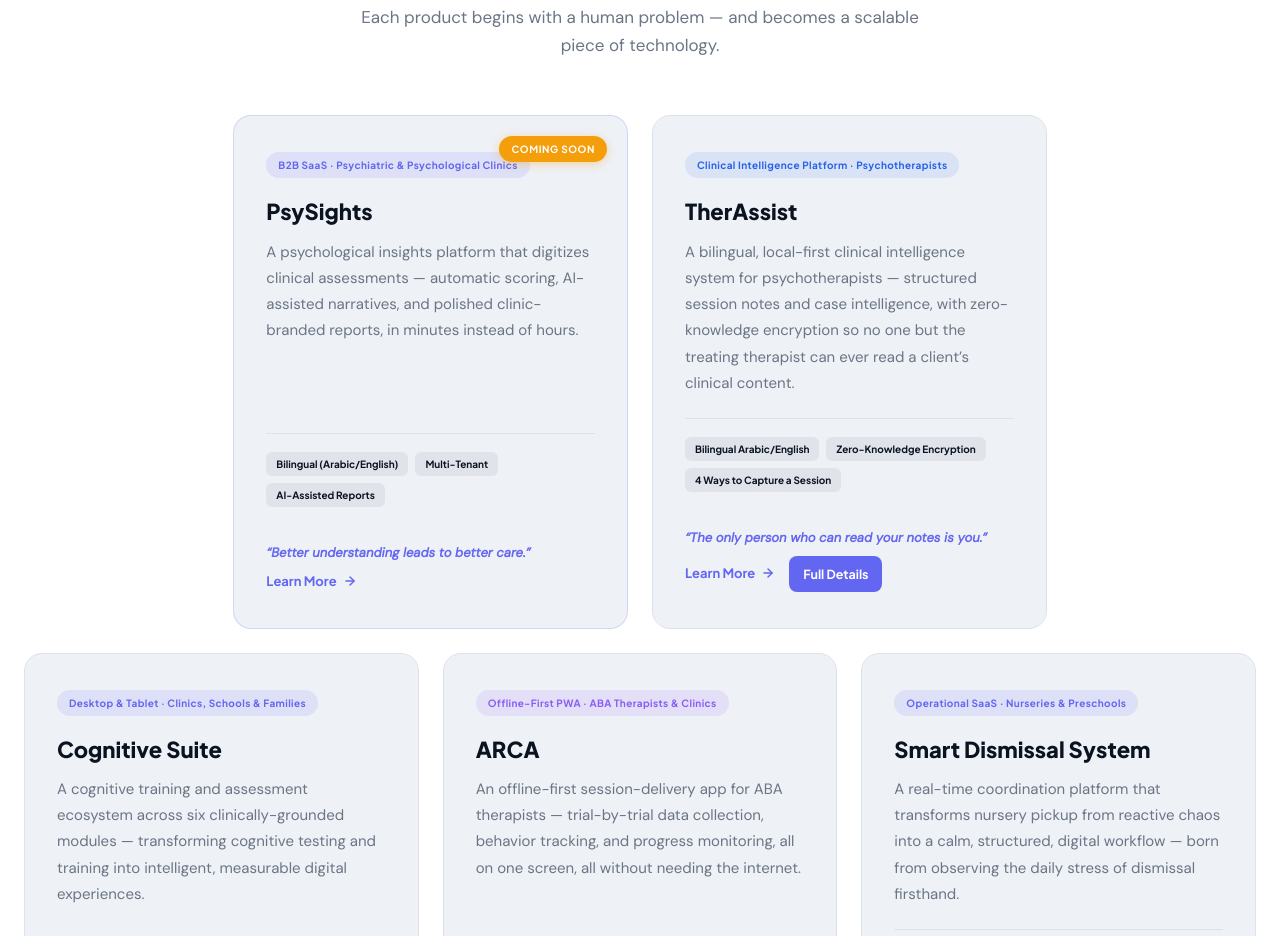
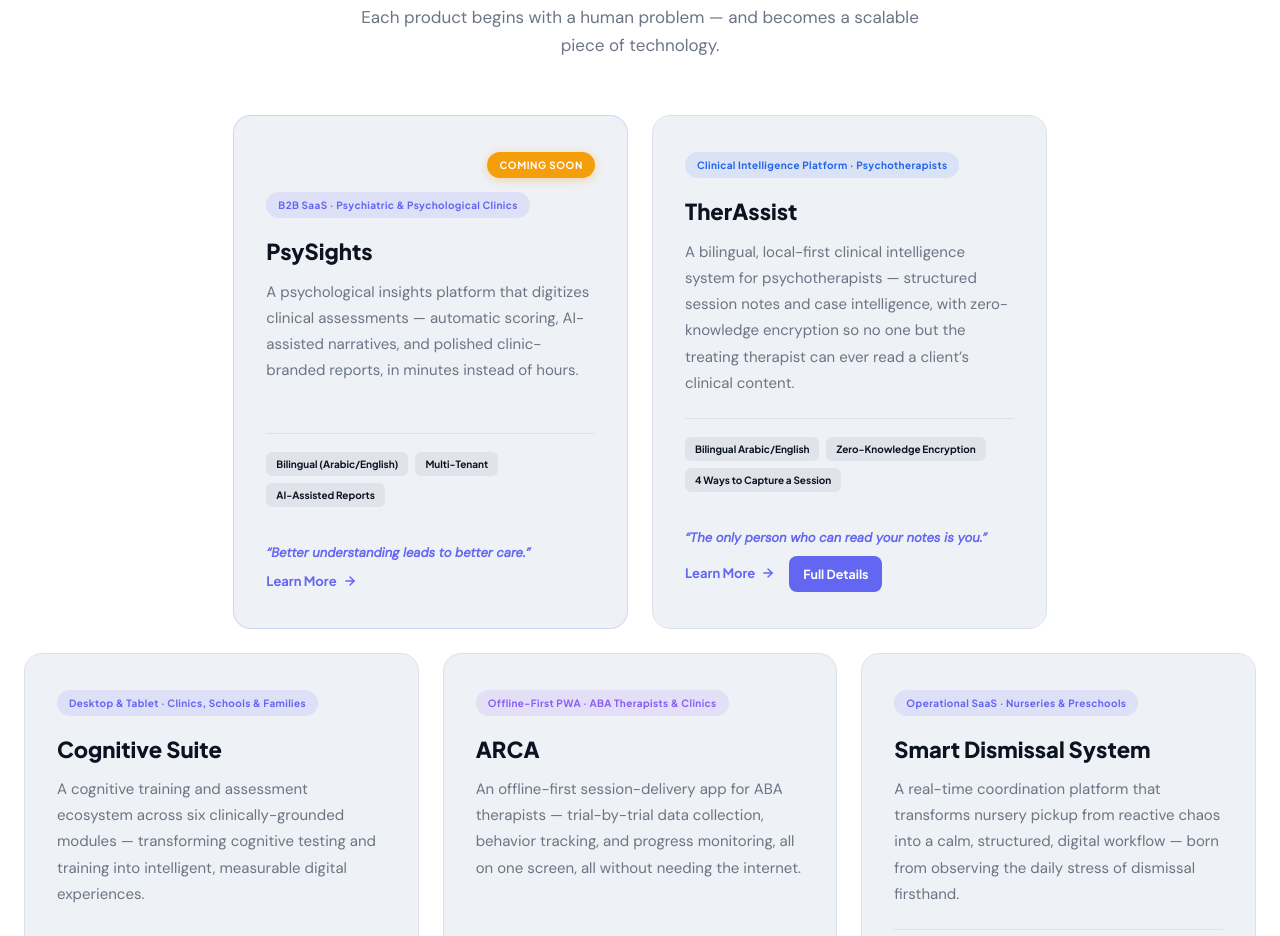
Before and after one commit to yusufaabdelatti/technothera-website, a website: page index.html in a window 1280 px wide. Shown: the part 1567-2503 px from the top of the page. Drawn offline with Linux system fonts and the light colour scheme.

Commit message:
Fix Most Popular badge tier and PsySights card badge overlap
arca.html: "Most Popular" was on ARCA+ Clinic Edition (9,500 EGP/mo) -
moved to ARCA++ Clinic Edition (20,000 EGP/mo) per direction.

index.html: the "Coming Soon" badge on the PsySights card was
absolutely positioned and collided with the category pill text at
some viewport widths. Changed it to a normal-flow element
(align-self:flex-end within the card's flex column) so it always
reserves its own space above the pill instead of floating over it.

Co-Authored-By: Claude Sonnet 5 <noreply@anthropic.com>

```diff
--- a/index.html
+++ b/index.html
@@ -86,7 +86,7 @@
     .pc--flagship{background:var(--color-light);border-color:rgba(99,102,241,.20);}
     .pc--flagship:hover{box-shadow:0 8px 32px rgba(11,19,32,.13);}
     .pc__pill{display:inline-flex;align-items:center;padding:5px 12px;border-radius:999px;font-family:var(--font-display);font-size:10px;font-weight:700;letter-spacing:.04em;margin-bottom:20px;width:fit-content;}
-    .pc__badge-soon{position:absolute;top:20px;right:20px;background:#F59E0B;color:#fff;font-family:var(--font-display);font-size:10px;font-weight:700;letter-spacing:.06em;text-transform:uppercase;padding:5px 12px;border-radius:999px;box-shadow:0 2px 10px rgba(245,158,11,.35);}
+    .pc__badge-soon{align-self:flex-end;background:#F59E0B;color:#fff;font-family:var(--font-display);font-size:10px;font-weight:700;letter-spacing:.06em;text-transform:uppercase;padding:5px 12px;border-radius:999px;box-shadow:0 2px 10px rgba(245,158,11,.35);margin-bottom:14px;}
     .pc__pill--indigo{background:rgba(99,102,241,.12);color:var(--color-indigo);}
     .pc__name{font-family:var(--font-display);font-size:22px;font-weight:800;color:var(--color-navy);line-height:1.2;margin-bottom:14px;}
     .pc--flagship .pc__name{color:var(--color-navy);}
```
Also changed, not shown: arca.html (+3 -3 lines).
